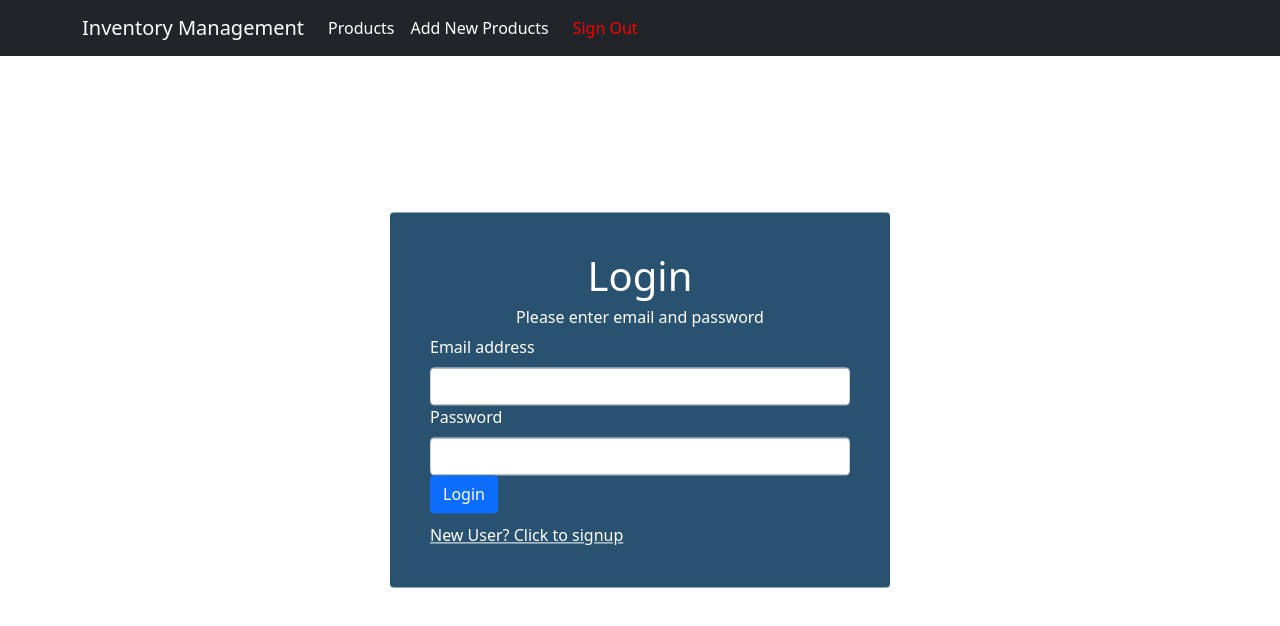
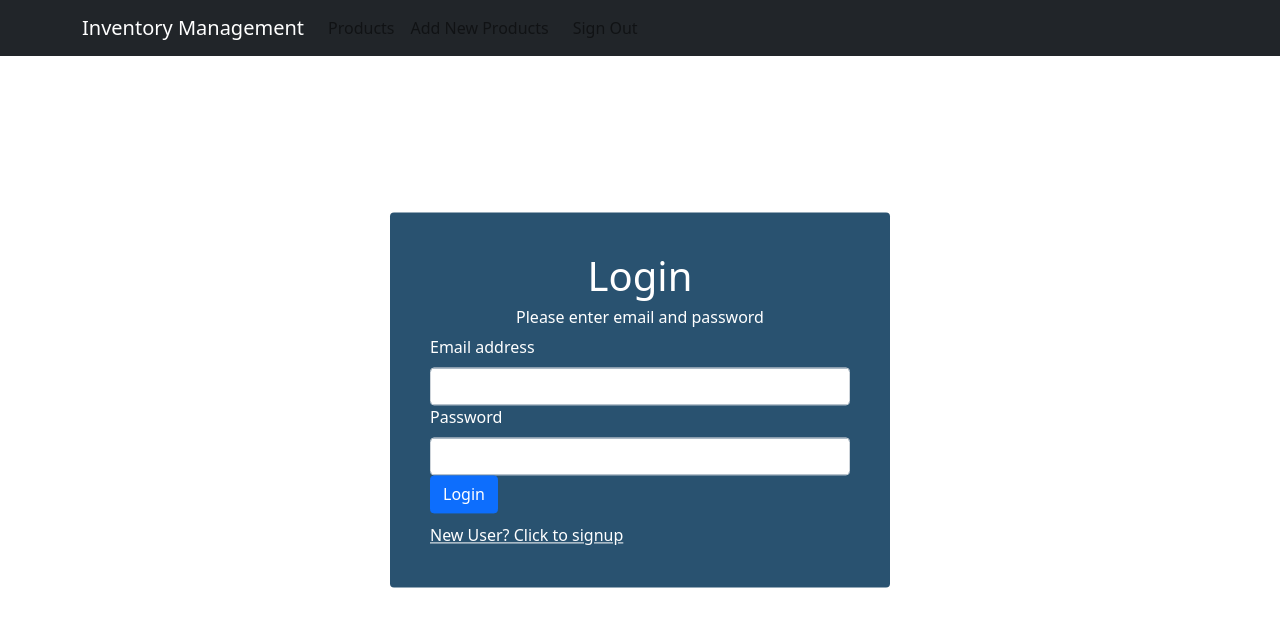
Before and after one commit to anatMo/InventoryManagement.UI, an Angular app: page /login in a window 1280 px wide. Shown: the top 626 px of the page. Built offline with nearby package versions, Linux system fonts and the light colour scheme.

Commit message:
fixing routings

```diff
--- a/src/app/app-routing.module.ts
+++ b/src/app/app-routing.module.ts
@@ -4,7 +4,7 @@ import { ProductsListComponent } from './components/products/products-list/produ
 import { AddProductComponent } from './components/products/add-product/add-product.component';
 import { EditProductComponent } from './components/products/edit-product/edit-product.component';
 import { LoginComponent } from './components/login/login.component';
-import { SignupComponent } from './components/signup/signup/signup.component';
+import { SignupComponent } from './components/signup/signup.component';
 import { AuthGuard } from '../guards/auth.guard';
 
 const routes: Routes = [
--- a/src/app/app.component.css
+++ b/src/app/app.component.css
@@ -0,0 +1,4 @@
+.disabled-link {
+    color: rgba(0, 0, 0, 0.5) !important;
+    pointer-events: none; /* Disable pointer events */
+  }
--- a/src/app/app.component.html
+++ b/src/app/app.component.html
@@ -7,16 +7,16 @@
     </button>
     <div class="collapse navbar-collapse" id="navbarNav">
       <ul class="navbar-nav">
-        <li class="nav-item">
-          <a class="nav-link active" aria-current="page" routerLink="products">Products</a>
+        <li class="nav-item" >
+          <a class="nav-link active" aria-current="page" routerLink="products" [class.disabled-link]="isLoginPage() || isSignupPage()">Products</a>
         </li>
         <li class="nav-item">
           <a class="nav-link active" aria-current="page"
-          routerLink="products/add">Add New Products</a>
+          routerLink="products/add" [class.disabled-link]="isLoginPage() || isSignupPage()">Add New Products</a>
         </li>
       </ul>
       <div class="ml-auto">
-        <a class="nav-link active" aria-current="page" href="#" style="color: red;">Sign Out</a>
+        <a class="nav-link active" aria-current="page" href="#" style="color: red;" [class.disabled-link]="isLoginPage() || isSignupPage()">Sign Out</a>
       </div>
     </div>
   </div>
--- a/src/app/app.component.ts
+++ b/src/app/app.component.ts
@@ -1,16 +1,19 @@
 import { Component, OnInit } from '@angular/core';
 import { AuthService } from './services/auth.service/auth.service';
+import { Router } from '@angular/router';
 
 @Component({
   selector: 'app-root',
   templateUrl: './app.component.html',
   styleUrl: './app.component.css'
+  // templateUrl: './components/login/login.component.html',
+  // styleUrl: './components/login/login.component.css'
 })
 export class AppComponent implements OnInit{
 
   title = 'InventoryManagement.UI';
 
-  constructor(private auth: AuthService) {}
+  constructor(private auth: AuthService, private router: Router) {}
 
   ngOnInit(): void {
 
@@ -20,4 +23,12 @@ export class AppComponent implements OnInit{
     this.auth.signOut();
   }
 
+  isLoginPage(): boolean {
+    return this.router.url === '/login';
+  }
+
+  isSignupPage(): boolean {
+    return this.router.url === '/signup';
+  }
+
 }
--- a/src/app/app.module.ts
+++ b/src/app/app.module.ts
@@ -9,7 +9,7 @@ import { ProductsListComponent } from './components/products/products-list/produ
 import { AddProductComponent } from './components/products/add-product/add-product.component';
 import { EditProductComponent } from './components/products/edit-product/edit-product.component';
 import { LoginComponent } from './components/login/login.component';
-import { SignupComponent } from './components/signup/signup/signup.component';
+import { SignupComponent } from './components/signup/signup.component';
 
 
 @NgModule({
--- a/src/app/components/signup/signup/signup.component.ts
+++ b/src/app/components/signup/signup.component.ts
@@ -1,7 +1,7 @@
 import { Component, OnInit } from '@angular/core';
 import { FormBuilder, FormControl, FormGroup, Validators } from '@angular/forms';
-import ValidateForm from '../../../helpers/validateform';
-import { AuthService } from '../../../services/auth.service/auth.service';
+import ValidateForm from '../../helpers/validateform';
+import { AuthService } from '../../services/auth.service/auth.service';
 import { Router } from '@angular/router';
 
 @Component({
```
Also changed, not shown: src/app/components/signup/signup.component.css (renamed from src/app/components/signup/signup/signup.component.css), src/app/components/signup/signup.component.html (renamed from src/app/components/signup/signup/signup.component.html), 1 other file (tests, documents, lock files or other folders).
